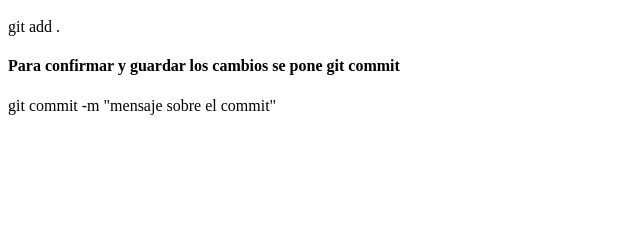
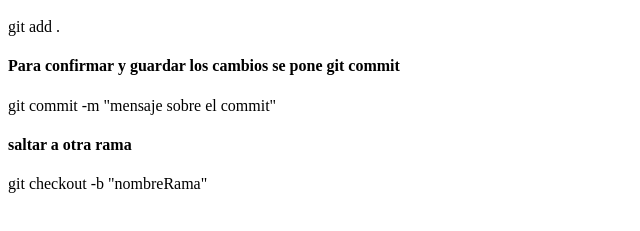
Before and after one commit to yuliana-mallorga/practicaGit23, a plain HTML site: page index.html in a window 1280 px wide. Shown: the part 101-332 px from the top of the page, without its empty margins (0-640 px from the left). Drawn offline with Linux system fonts and the light colour scheme.

Commit message:
actualizado

```diff
--- a/index.html
+++ b/index.html
@@ -15,6 +15,10 @@
         <p>git add .</p>
         <h4>Para confirmar y guardar los cambios se pone git commit</h4>
         <p>git commit -m "mensaje sobre el commit"</p>
+        <h4>saltar a otra rama</h4>
+        <p>git checkout -b "nombreRama"</p>
+
+
     </main>
 </body>
 </html>
```
